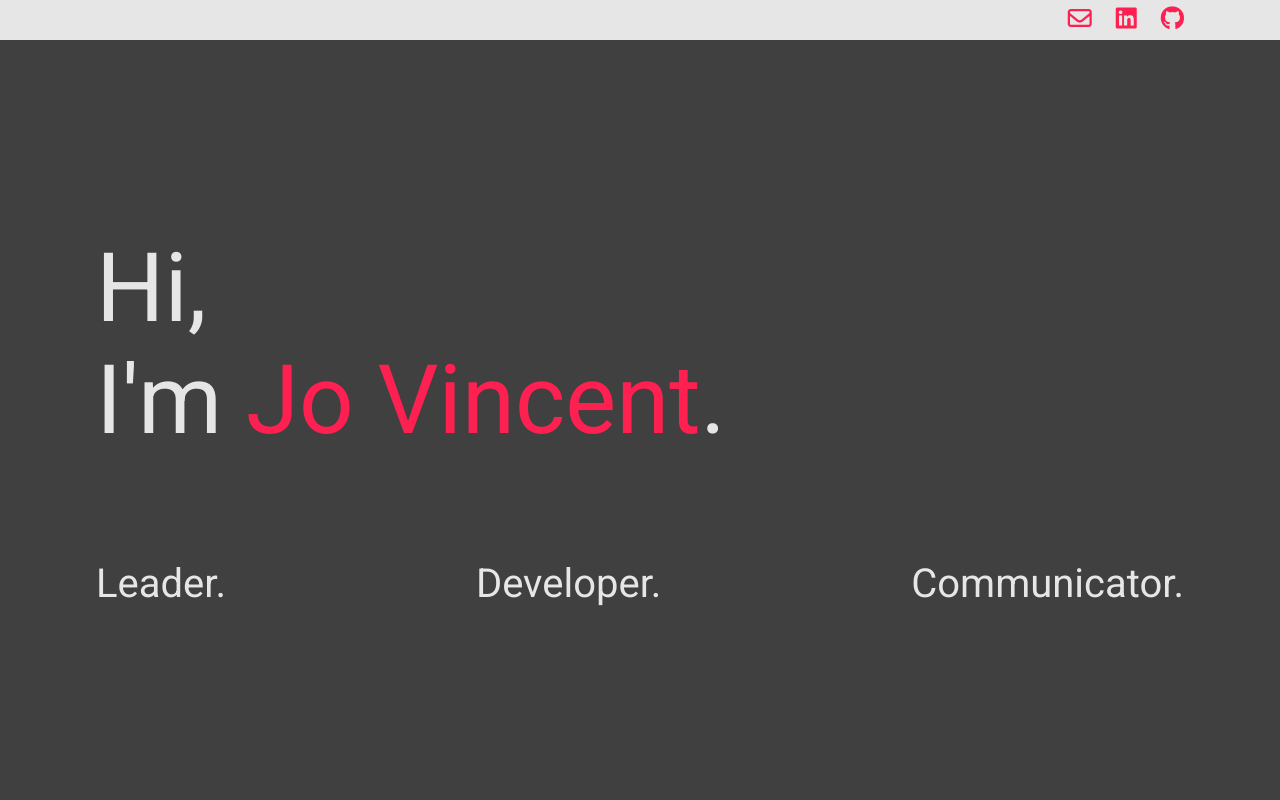
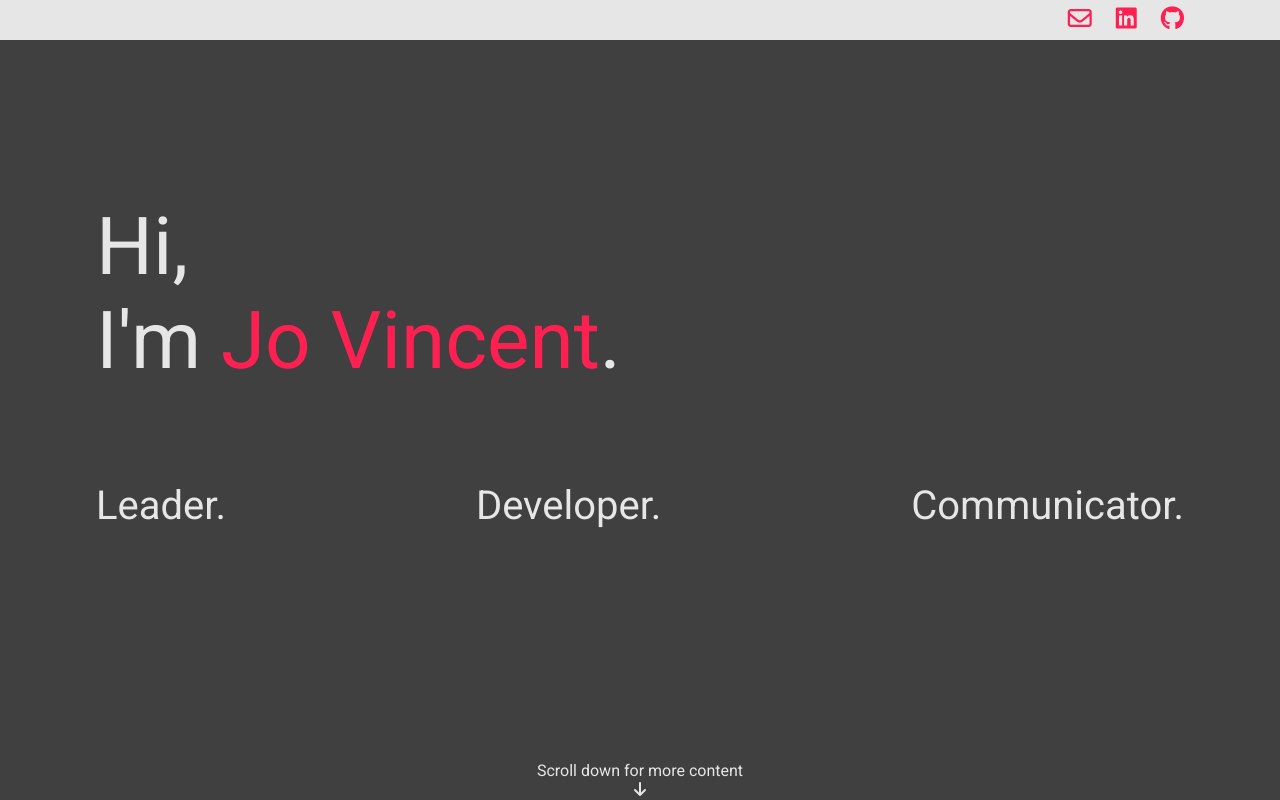
Before and after one commit to jvjruiz/portfolio, a React (Create React App) app: page / in a window 1280 px wide. Shown: the top 800 px of the page. Built offline with nearby package versions, Linux system fonts and the light colour scheme.

Commit message:
added more responsiveness

```diff
--- a/src/index.css
+++ b/src/index.css
@@ -333,7 +333,7 @@
 @media only screen and (max-width: 1440px) {
 
     #scrollNotification {
-        padding-top:10em;
+        padding-top:6em;
     }
 
     #intro_message {
@@ -383,9 +383,9 @@
 }
 
 /* for laptops */
-@media only screen and (max-width: 1080px) {
+@media only screen and (max-width: 1430px) {
     #scrollNotification {
-        padding-top:15em;
+        padding-top:12em;
     }
 
     #intro_message {
@@ -435,7 +435,7 @@
 }
 
 /* for tablets */
-@media only screen and (max-width: 1080px) {
+@media only screen and (max-width: 768px) {
     #scrollNotification {
         padding-top:20em;
     }
```
